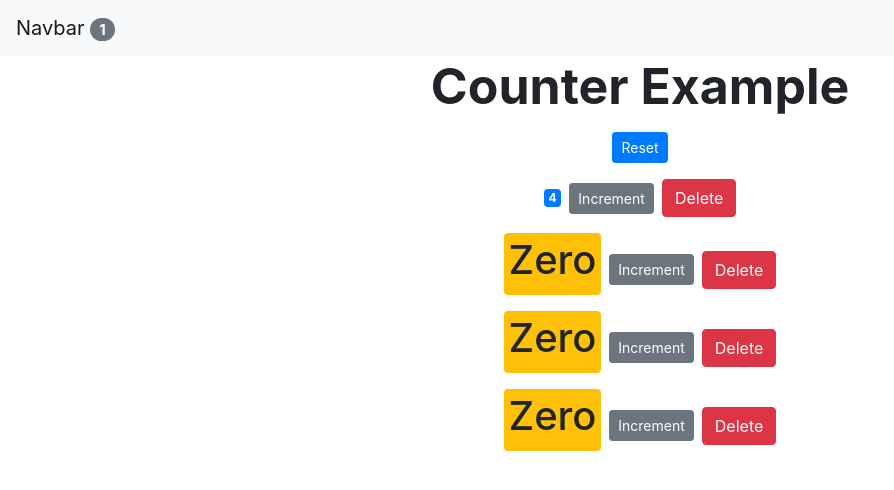
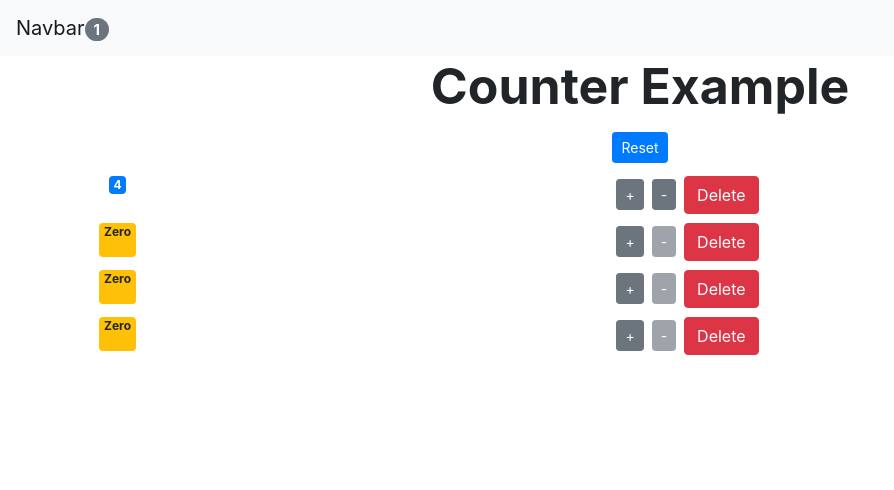
Before and after one commit to SincerelyBrittany/VidlyProject, a React (Create React App) app: page / in a window 1280 px wide. Shown: the top 490 px of the page, without its empty margins (0-894 px from the left). Built offline with nearby package versions, Linux system fonts and the light colour scheme.

Commit message:
adds disabled button

```diff
--- a/src/App.js
+++ b/src/App.js
@@ -46,6 +46,14 @@ function App() {
     setCounters(countersCopy);
   };
 
+  const handleDecrement = async (counter) => {
+    const countersCopy = await [...counters];
+    const index = countersCopy.indexOf(counter);
+    countersCopy[index] = { ...counter };
+    countersCopy[index].value--;
+    setCounters(countersCopy);
+  };
+
   return (
     <div className="App">
       <Navbar totalCounters={counters.filter((c) => c.value > 0).length} />
@@ -55,6 +63,7 @@ function App() {
           onReset={handleReset}
           onDelete={handleDelete}
           onIncrement={handleIncrement}
+          onDecrement={handleDecrement}
         />
         {/* <Vidly /> */}
       </main>
--- a/src/Counter-App/components/counter.jsx
+++ b/src/Counter-App/components/counter.jsx
@@ -2,36 +2,47 @@ import React, { Component } from "react";
 
 class Counter extends Component {
   render() {
-    console.log(this.props, "counter props");
+    const { counter, onIncrement, onDecrement, onDelete } = this.props;
     return (
-      <div>
+      <div className="row">
+        <div className="col-1">
           <span className={this.getBadgeClasses()}>{this.formatCount()}</span>
+        </div>
+        <div className="col">
           <button
-          onClick={() => this.props.onIncrement(this.props.counter)}
+            onClick={() => onIncrement(counter)}
             className="btn btn-secondary btn-sm"
           >
-          Increment
+            +
+          </button>
+
+          <button
+            onClick={() => onDecrement(counter)}
+            className="btn btn-secondary btn-sm m-2"
+            disabled={counter.value === 0 ? "disabled" : ""}
+          >
+            -
           </button>
           <button
-          onClick={() => this.props.onDelete(this.props.counter.id)}
-          className="btn btn-danger btn sm m-2"
+            onClick={() => onDelete(counter.id)}
+            className="btn btn-danger btn sm "
           >
-          {" "}
             Delete
           </button>
+        </div>
       </div>
     );
   }
 
   getBadgeClasses() {
-    let classes = "badge m-2 badge-";
+    let classes = "badge badge-";
     classes += this.props.counter.value === 0 ? "warning" : "primary";
     return classes;
   }
 
   formatCount() {
     const { value } = this.props.counter;
-    return value === 0 ? <h1>Zero</h1> : value;
+    return value === 0 ? <p>Zero</p> : value;
   }
 }
 
--- a/src/Counter-App/components/counters.jsx
+++ b/src/Counter-App/components/counters.jsx
@@ -22,6 +22,7 @@ class Counters extends Component {
             key={counter.id}
             counter={counter}
             onIncrement={this.props.onIncrement}
+            onDecrement={this.props.onDecrement}
             onDelete={this.props.onDelete}
           />
         ))}
--- a/src/Navbar/navbar.jsx
+++ b/src/Navbar/navbar.jsx
@@ -1,18 +1,16 @@
-import React, { Component } from "react";
+import React from "react";
 
-class Navbar extends Component {
-  render() {
+const Navbar = (props) => {
   return (
-      <nav class="navbar navbar-light bg-light">
-        <a class="navbar-brand" href="#">
-          Navbar{" "}
+    <nav className="navbar navbar-light bg-light">
+      <a className="navbar-brand" href="#">
+        Navbar
         <span className="badge badge-pill badge-secondary">
-            {this.props.totalCounters}
+          {props.totalCounters}
         </span>
       </a>
     </nav>
   );
-  }
-}
+};
 
 export default Navbar;
```
Lines whose indentation alone changed are shown as unchanged.
